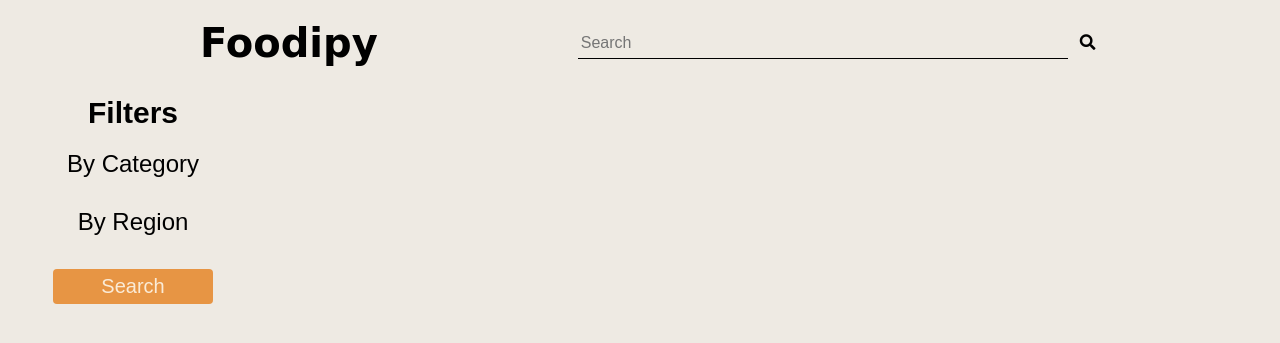
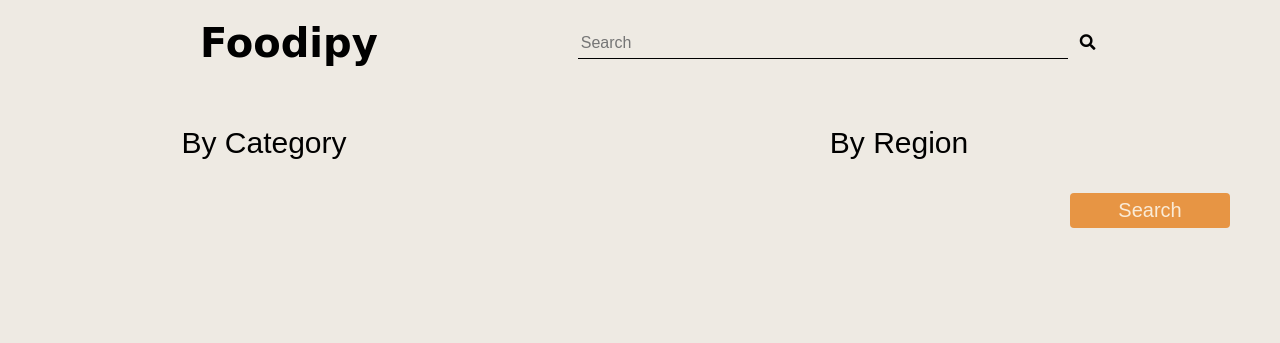
Before and after one commit to huehue26/foodipy, a PHP site: page /search.html in a window 1280 px wide. Shown: the top 343 px of the page. Run offline with PHP 8.4, Linux system fonts and the light colour scheme.

Commit message:
added filter in search page

```diff
--- a/css/category.css
+++ b/css/category.css
@@ -39,6 +39,7 @@ a {
 .cake_name h1
 {
     font-size: 20px;
+    font-family:'Times New Roman', Times, serif;
 }
 .skj_cards .skj_discription .skj_content h1 {
     font-size: 1.5rem;
--- a/css/search.css
+++ b/css/search.css
@@ -16,6 +16,7 @@ body {
     align-items: center;
     padding-top: 20px;
     z-index: 3;
+    margin-bottom: 40px;
 }
 
 .home-page .nav-bar .logo {
@@ -75,37 +76,54 @@ body {
     cursor: pointer;
 }
 
-.main-container {
-    display: grid;
-    grid-template-columns: 1fr 4fr;
-    margin-top: 30px;
+
+.home-page .nav-bar .headings #filter-button {
+    border: none;
+    background: none;
+    color: black;
+    height: 30px;
+    width: 100px;
+    font-size: 18px;
 }
 
-.main-container .filters {
-    display: flex;
-    flex-direction: column;
-    align-items: center;
-    font-family:Arial, Helvetica, sans-serif;
+.home-page .nav-bar .headings #filter-button:hover {
+    color: #e79544;
+    cursor: pointer;
+}
+
+.filters {
+    display: grid;
+    grid-template-columns: 1fr 1.5fr;
+    font-family: Arial, Helvetica, sans-serif;
     margin-left: 10px;
 }
 
-.main-container .filters .heading {
+.filters .sub-heading {
+    margin-top: 20px;
+    margin-bottom: 10px;
     font-size: 30px;
 }
 
-.main-container .filters .sub-heading {
-    margin-top: 20px;
-    margin-bottom: 10px;
-    font-size: 24px;
+.filters .parts {
+    display: flex;
+    flex-direction: column;
+    justify-content: center;
+    align-items: center;
 }
 
-.main-container .filters #by-category,#by-region {
+#by-category {
     display: flex;
     flex-direction: row;
     flex-wrap: wrap;
 }
 
-.main-container .filters #by-category h1,#by-region h1 {
+#by-region {
+    display: flex;
+    flex-direction: row;
+    flex-wrap: wrap;
+}
+
+#by-category h1 {
     display: flex;
     flex-direction: row;
     font-size: 18px;
@@ -114,11 +132,29 @@ body {
     margin-top: 5px;
 }
 
-.main-container .filters #by-category h1 input,#by-region h1 input {
+#by-region h1 {
+    display: flex;
+    flex-direction: row;
+    font-size: 18px;
+    font-weight: lighter;
+    margin-right: 12px;
+    margin-top: 5px;
+}
+
+#by-category h1 input {
     margin-right: 3px;
 }
 
-.main-container .filters #filter-search {
+#by-region h1 input {
+    margin-right: 3px;
+}
+
+.filter-search-div {
+    float: right;
+    margin-right: 50px;
+}
+
+#filter-search {
     height: 35px;
     font-size: 20px;
     width: 160px;
@@ -131,7 +167,7 @@ body {
     cursor: pointer;
 }
 
-.main-container .filters #filter-search:hover {
+#filter-search:hover {
     background-color: antiquewhite;
     color: #e79544;
 }
@@ -297,6 +333,12 @@ a {
     margin: 10px 0px;
 }
 
+.meal_heading {
+    font-size: 20px;
+    margin-top: 10px;
+    font-weight: 100;
+}
+
 /* ####################################333333#########################################################################################33 */
 
 
--- a/search.html
+++ b/search.html
@@ -28,24 +28,34 @@
                         </button>
                     </a>
                 </div>
+                <!-- <div class="filter">
+                    <button id="filter-button">
+                        Filters <i class="fas fa-filter"></i>
+                    </button>
+                </div> -->
             </div>
         </div>
     </main>
-    <div class="main-container">
+    <div id="filter-container">
         <div class="filters">
-            <h1 class="heading">Filters</h1>
+            <div class="parts">
                 <p class="sub-heading">By Category</p>
                 <div id="by-category"></div>
-
+            </div>
+            <div class="parts">
                 <p class="sub-heading">By Region</p>
                 <div id="by-region"></div>
-
+            </div>
+        </div>
+        <div class="filter-search-div">
             <button id="filter-search">Search</button>
         </div>
+    </div>
+
     <div class="skj_flavour">
         <div class="skj_varites" id="content"></div>
     </div>
-    </div>
+    <!-- </div> -->
     <!-- JavaScript -->
     <script src="https://ajax.googleapis.com/ajax/libs/jquery/3.6.0/jquery.min.js"></script>
     <script src="./js/logic.js"></script>
```
Also changed, not shown: js/api.js (+16 -8 lines), js/food.js (+5 -4 lines), js/search.js (+23 -8 lines). Lines whose indentation alone changed are shown as unchanged.
